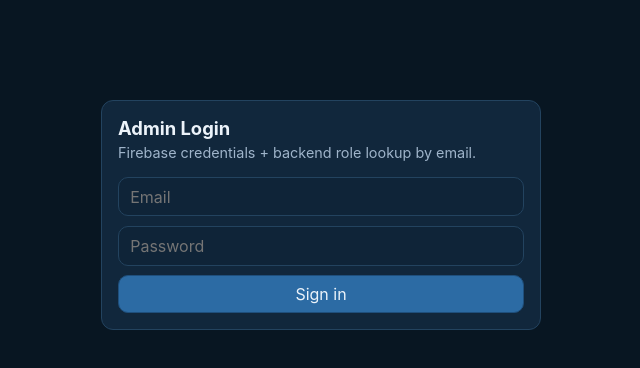
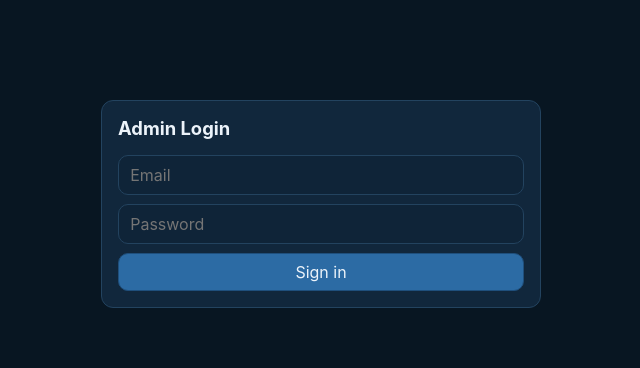
Before and after one commit to davidsanbric-dev/fitnessCenterAdminWeb, a Nuxt app: page /login in a window 1280 px wide. Shown: the top 368 px of the page, without its empty margins (319-959 px from the left). Built offline with nearby package versions, Linux system fonts and the light colour scheme.

Commit message:
fix: remove technical auth implementation info from login form UI

```diff
--- a/app/pages/login.vue
+++ b/app/pages/login.vue
@@ -1,7 +1,7 @@
 <template>
   <section class="panel" style="max-width: 440px; margin: 10vh auto; padding: 1rem">
     <h2 class="section-title">Admin Login</h2>
-    <p class="section-subtitle">Firebase credentials + backend role lookup by email.</p>
+    <!-- <p class="section-subtitle">Firebase credentials + backend role lookup by email.</p> -->
 
     <form style="display: grid; gap: 0.6rem; margin-top: 1rem" @submit.prevent="onSubmit">
       <input v-model="email" class="input" type="email" placeholder="Email" required />
```
